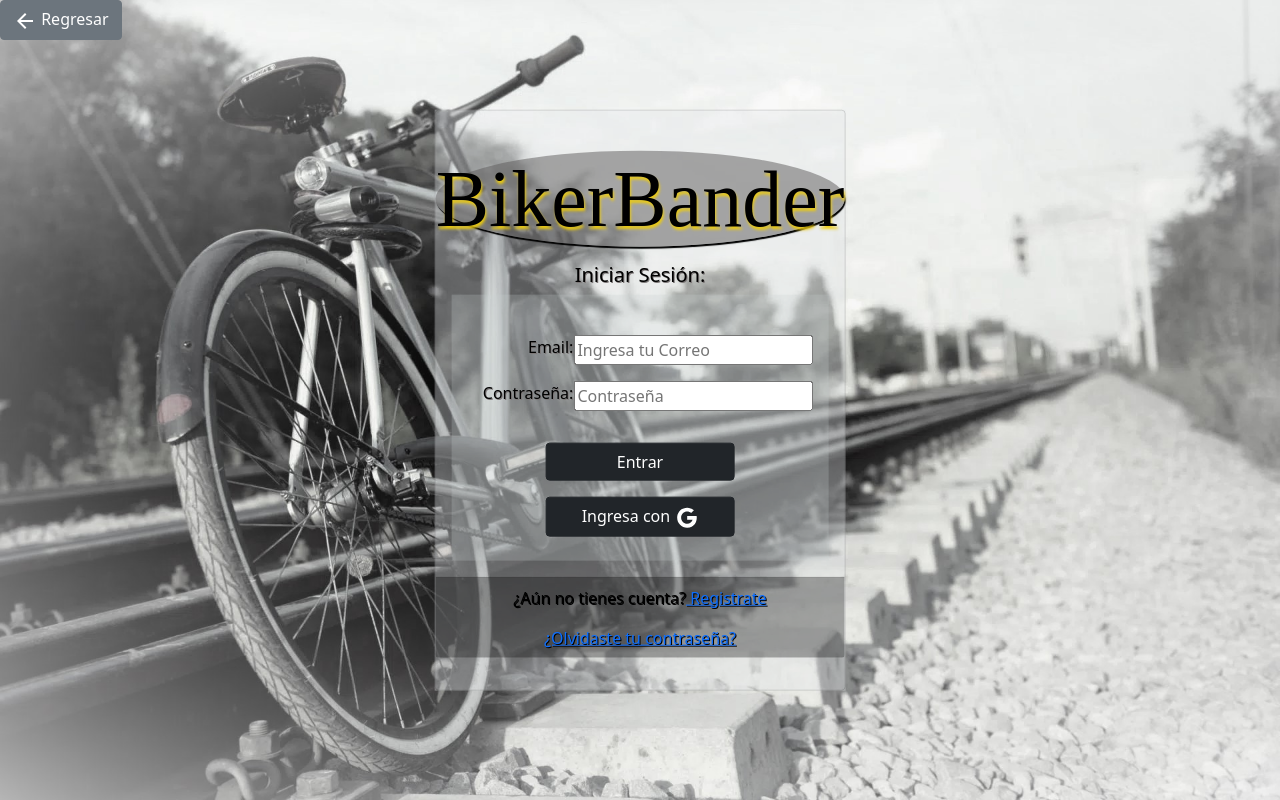
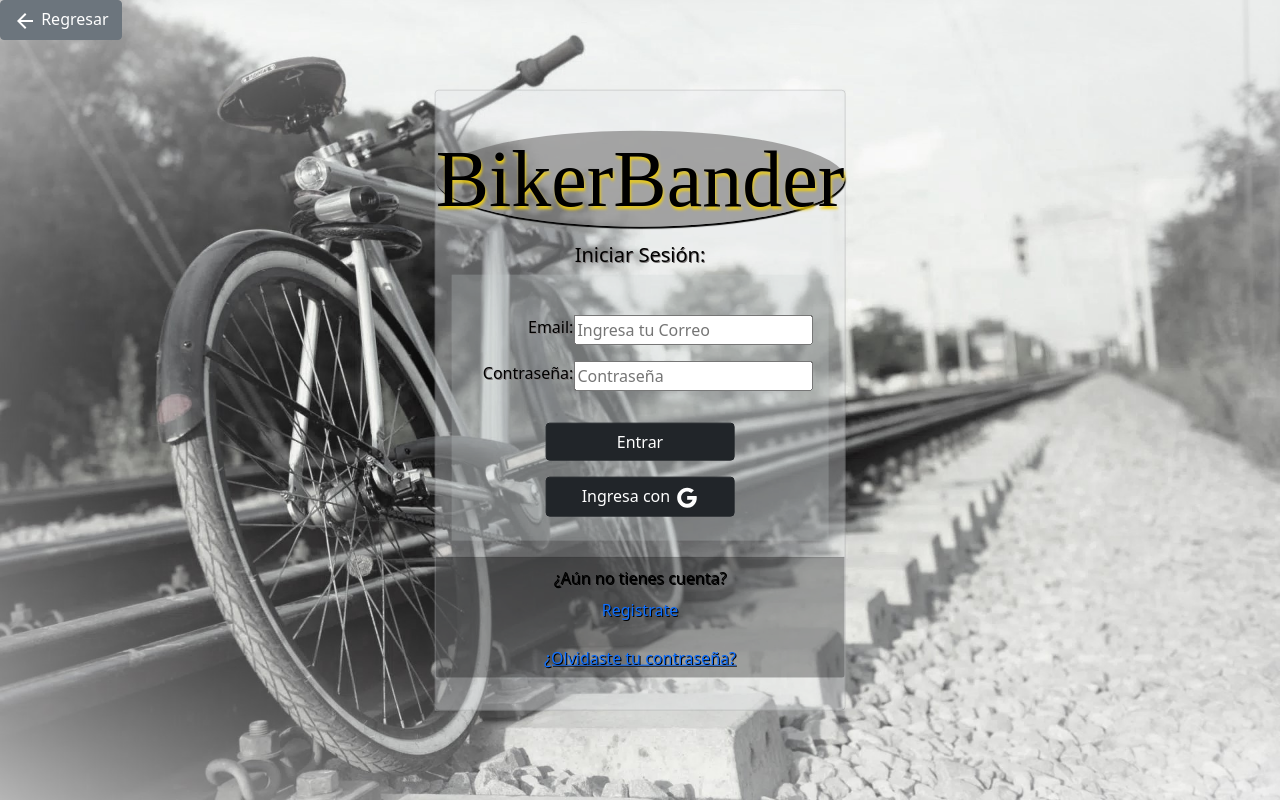
Before and after one commit to Drancer55/bikerbander, a React (Create React App) app in the folder bikerbander/: page /login in a window 1280 px wide. Built offline with nearby package versions, Linux system fonts and the light colour scheme; no server answers; the database is empty; a web font is replaced by a local one.

Commit message:
add <Link> to SPA

```diff
--- a/bikerbander/src/NavBar/Login.jsx
+++ b/bikerbander/src/NavBar/Login.jsx
@@ -1,5 +1,5 @@
 import React, { Component}  from 'react';
-import { Button, Card } from 'react-bootstrap';
+import { Button, Card, NavLink } from 'react-bootstrap';
 import './Login.css'
 import { useState } from 'react';
 import ArrowBackIcon from '@mui/icons-material/ArrowBack';
@@ -97,7 +97,7 @@
                         </form>
                     </Card.Body>
                     <Card.Footer className="cfoot">
-                        <p>¿Aún no tienes cuenta?<a href="/register"> Registrate</a></p>
+                        <p>¿Aún no tienes cuenta?<NavLink href="/register">Registrate</NavLink></p>
                         <a href="#" onClick={handleResetPassword}>¿Olvidaste tu contraseña?</a>
                     </Card.Footer>
                 </Card>
```
